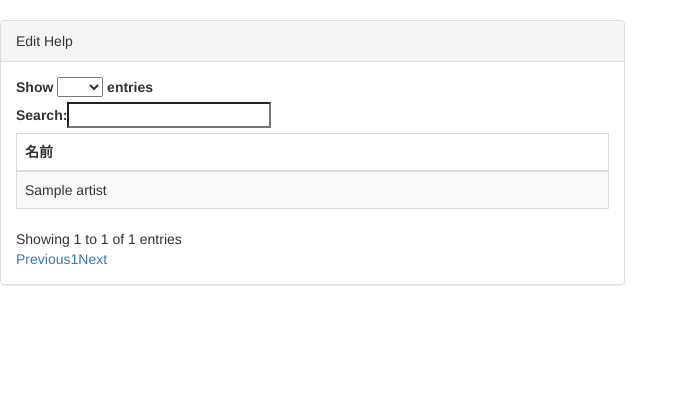
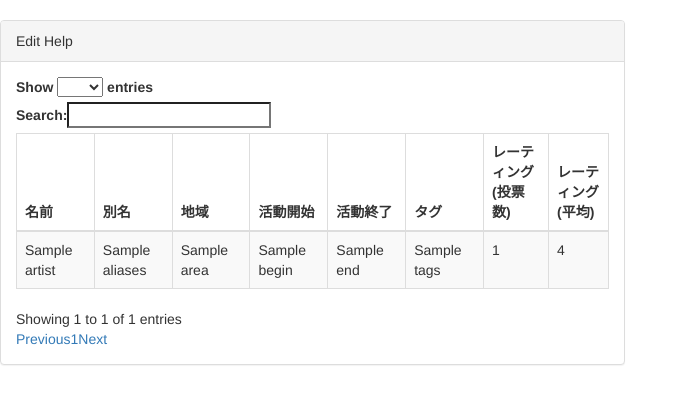
Before and after one commit to ryu022304/NLP_100knocks_69, a Django app: template webapp/templates/artist_list.html in a window 1280 px wide. Shown: the part 51-455 px from the top of the page, without its empty margins (0-688 px from the left). Run offline with Django 3.2, Linux system fonts and the light colour scheme; the template is opened without the code that fills it: most values are stand-ins (such as "Sample title", 1, 10 or a date in 2020); some libraries are stand-ins or nearby versions.

Commit message:
[update]表示を修正

```diff
--- a/webapp/templates/artist_list.html
+++ b/webapp/templates/artist_list.html
@@ -18,12 +18,26 @@
                     <thead>
                       <tr>
                         <th>名前</th>
+                        <th>別名</th>
+                        <th>地域</th>
+                        <th>活動開始</th>
+                        <th>活動終了</th>
+                        <th>タグ</th>
+                        <th>レーティング(投票数)</th>
+                        <th>レーティング(平均)</th>
                       </tr>
                     </thead>
                     <tbody>
                     {% for artist in objects %}
                       <tr>
                         <td>{{artist.name}}</td>
+                        <td>{{artist.aliases | linebreaksbr}}</td>
+                        <td>{{artist.area}}</td>
+                        <td>{{artist.begin}}</td>
+                        <td>{{artist.end}}</td>
+                        <td>{{artist.tags | linebreaksbr}}</td>
+                        <td>{{artist.rating_num}}</td>
+                        <td>{{artist.rating_ave}}</td>
                       </tr>
                     {% endfor %}
                     </tbody>
```
Also changed, not shown: webapp/views.py (+47 -7 lines).
